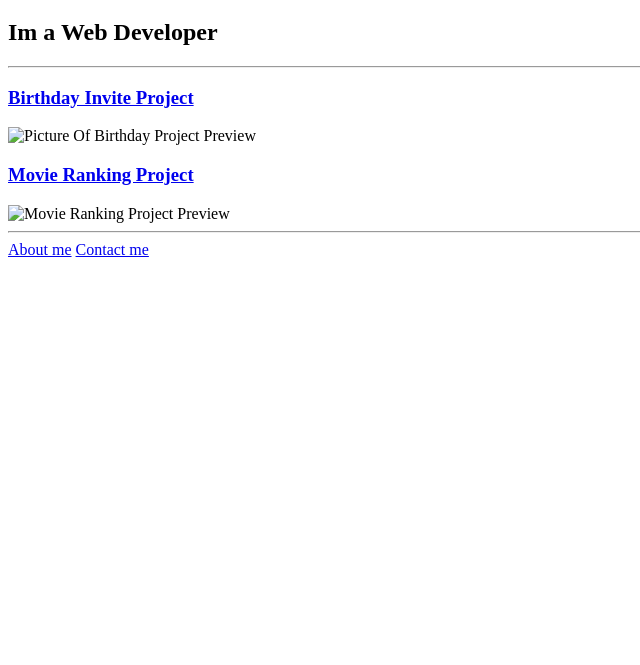
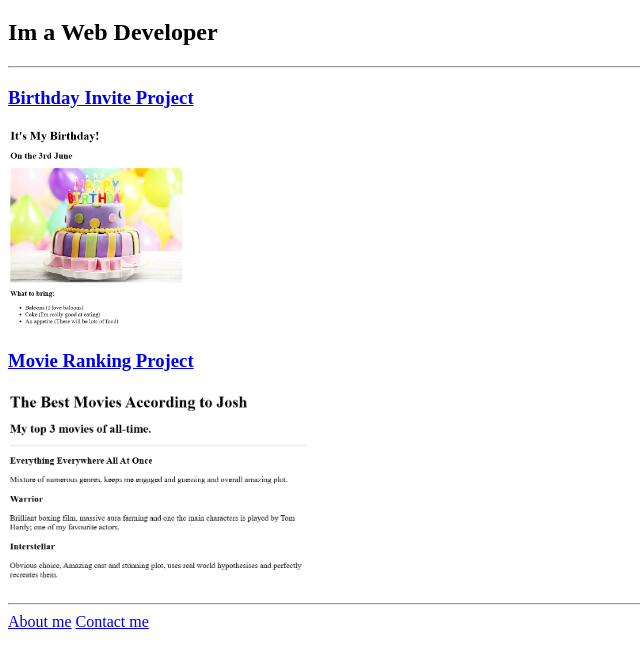
Before and after one commit to JevansBU/FSDevCourse, a plain HTML site: page index.html in a window 1280 px wide. Shown: the part 61-726 px from the top of the page, without its empty margins (0-640 px from the left). Drawn offline with Linux system fonts and the light colour scheme.

Commit message:
Image Error
Main previews couldn't be located so had to change file path

```diff
--- a/index.html
+++ b/index.html
@@ -10,10 +10,10 @@
     <h2>Im a Web Developer</h2>
     <hr />
     <h3><a href="./public/birthday-invite.html">Birthday Invite Project</a></h3>
-    <img src="../4.3 HTML Porfolio Project/assets/images/BirthdayInvitePreview.png" height="200" alt="Picture Of Birthday Project Preview"/>
+    <img src="./assets/images/BirthdayInvitePreview.png" height="200" alt="Picture Of Birthday Project Preview"/>
     <br />
     <h3><a href="./public/movie-ranking.html">Movie Ranking Project</a></h3>
-    <img src="../4.3 HTML Porfolio Project/assets/images/MovieRanksPreview.png" height="200" alt="Movie Ranking Project Preview"/>
+    <img src="./assets/images/MovieRanksPreview.png" height="200" alt="Movie Ranking Project Preview"/>
     <hr />
     <a href="./public/about.html">About me</a>
     <a href="./public/contact.html">Contact me</a>
```
